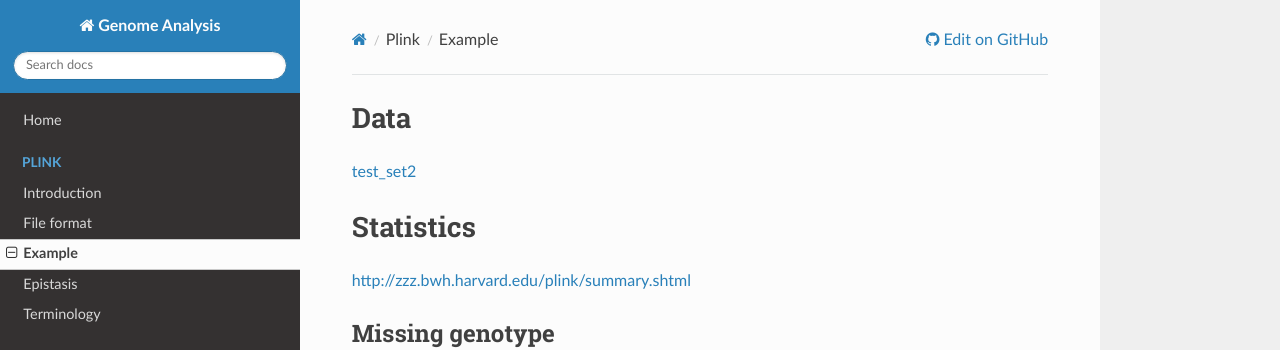
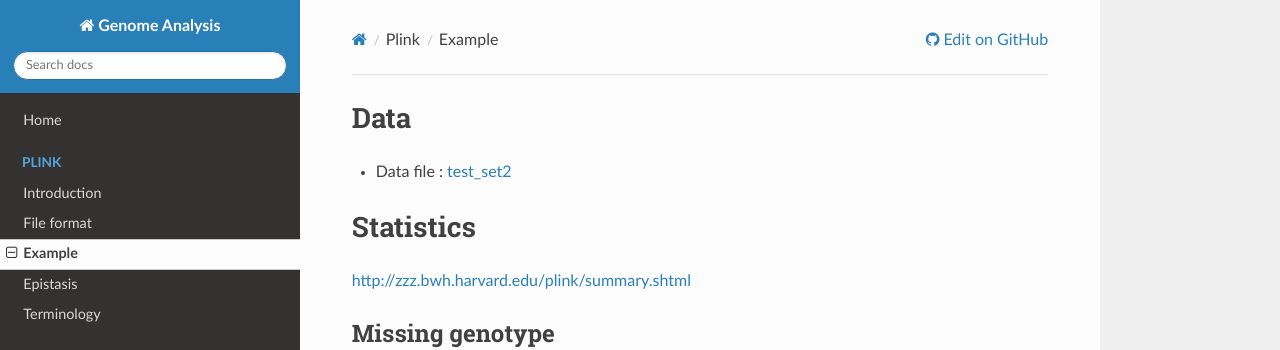
Before and after one commit to WonyoungCho/plink, an MkDocs documentation site: the page built from docs/plink_ex.md, in a window 1280 px wide and 900 px high. Shown: the top 350 px of the window. Built offline with MkDocs 1.6.1, drawn with Linux system fonts in a browser that asks for light colours; nearby versions of some CDN libraries; old or Windows-style settings are respelled for this version of MkDocs.

Commit message:
Update plink_ex.md

```diff
--- a/docs/plink_ex.md
+++ b/docs/plink_ex.md
@@ -1,6 +1,6 @@
 # Data
 
-[test_set2](test_set2.csv)
+- Data file : [test_set2](test_set2.csv)
 
 # Statistics
 <http://zzz.bwh.harvard.edu/plink/summary.shtml>
```
